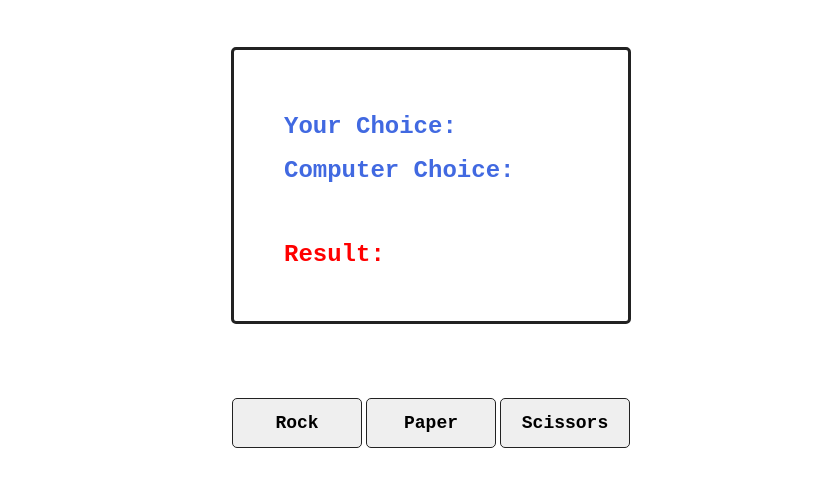
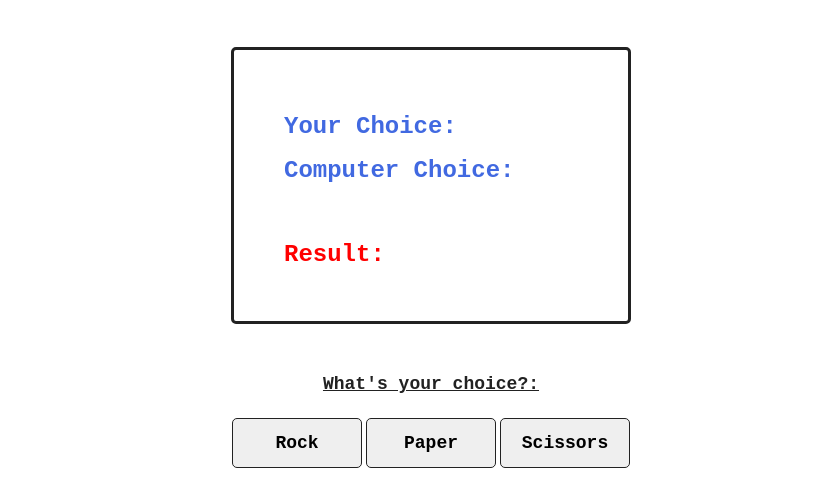
Before and after one commit to Kuromaea/RockPaperScissors, a plain HTML site: page games_1/index.html in a window 1280 px wide. Shown: the part 399-891 px from the top of the page, without its empty margins (209-1042 px from the left). Drawn offline with Linux system fonts and the light colour scheme.

Commit message:
commit_3

```diff
--- a/games_1/index.html
+++ b/games_1/index.html
@@ -26,6 +26,7 @@
             <h2 class="computer">Computer Choice: <span id="computer-choice"></span></h2>
             <h2 class="result">Result: <span id="result"></span></h2>
         </div>
+        <div class="title-btn">What's your choice?:</div>
         <div class="choices-btn">
             <button id="🌑">Rock</button>
             <button id="📄">Paper</button>
--- a/games_1/style.css
+++ b/games_1/style.css
@@ -102,6 +102,16 @@
     color: red;
 }
 
+/* Title Button */
+.title-btn {
+    font-family: 'Courier New', Courier, monospace;
+    font-size: 18px;
+    font-weight: 900;
+    color: #222;
+    text-align: center;
+    text-decoration: underline;
+}
+
 /* Game Buttons */
 .choices-btn {
     text-align: center;
```
